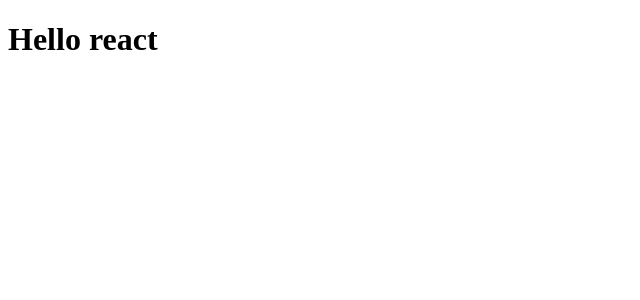
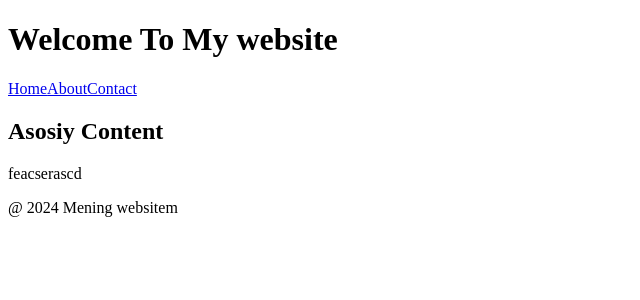
Before and after one commit to TemirovaAzima/react-dars, a React (Vite) app: page / in a window 1280 px wide. Shown: the top 300 px of the page, without its empty margins (0-640 px from the left). Built offline with nearby package versions, Linux system fonts and the light colour scheme.

Commit message:
Components end

```diff
--- a/src/App.jsx
+++ b/src/App.jsx
@@ -1,9 +1,13 @@
 import React from 'react'
 import Header from "./components/Header.jsx"
+import MainContent from'./components/MainContent.jsx'
+import {Footer} from './components/Footer.jsx'
 function App(){
     return(
         <div>
             <Header/>
+            <MainContent/>
+            <Footer/>
         </div>
     )
 }
--- /dev/null
+++ b/src/components/Footer.jsx
@@ -0,0 +1,7 @@
+export const Footer =()=>{
+    return(
+        <footer>
+            <p>@ 2024 Mening  websitem</p>
+        </footer>
+    )
+}
--- a/src/components/Header.jsx
+++ b/src/components/Header.jsx
@@ -1,8 +1,14 @@
-const Header = ()=>{
+import React from 'react'
+const Header =()=>{
     return(
-        <div>
-            <h1>Hello react</h1>
-        </div>
+        <header>
+            <h1>Welcome To My website </h1>
+            <nav>
+                <a href="#">Home</a>
+                <a href="#">About</a>
+                <a href="#">Contact</a>
+            </nav>
+        </header>
     )
 }
 export default Header
--- /dev/null
+++ b/src/components/MainContent.jsx
@@ -0,0 +1,10 @@
+import React from 'react'
+const MainContent=()=>{
+    return(
+        <main>
+            <h2>Asosiy Content</h2>
+            <p>feacserascd</p>
+        </main>
+    )
+}
+export default MainContent
```
